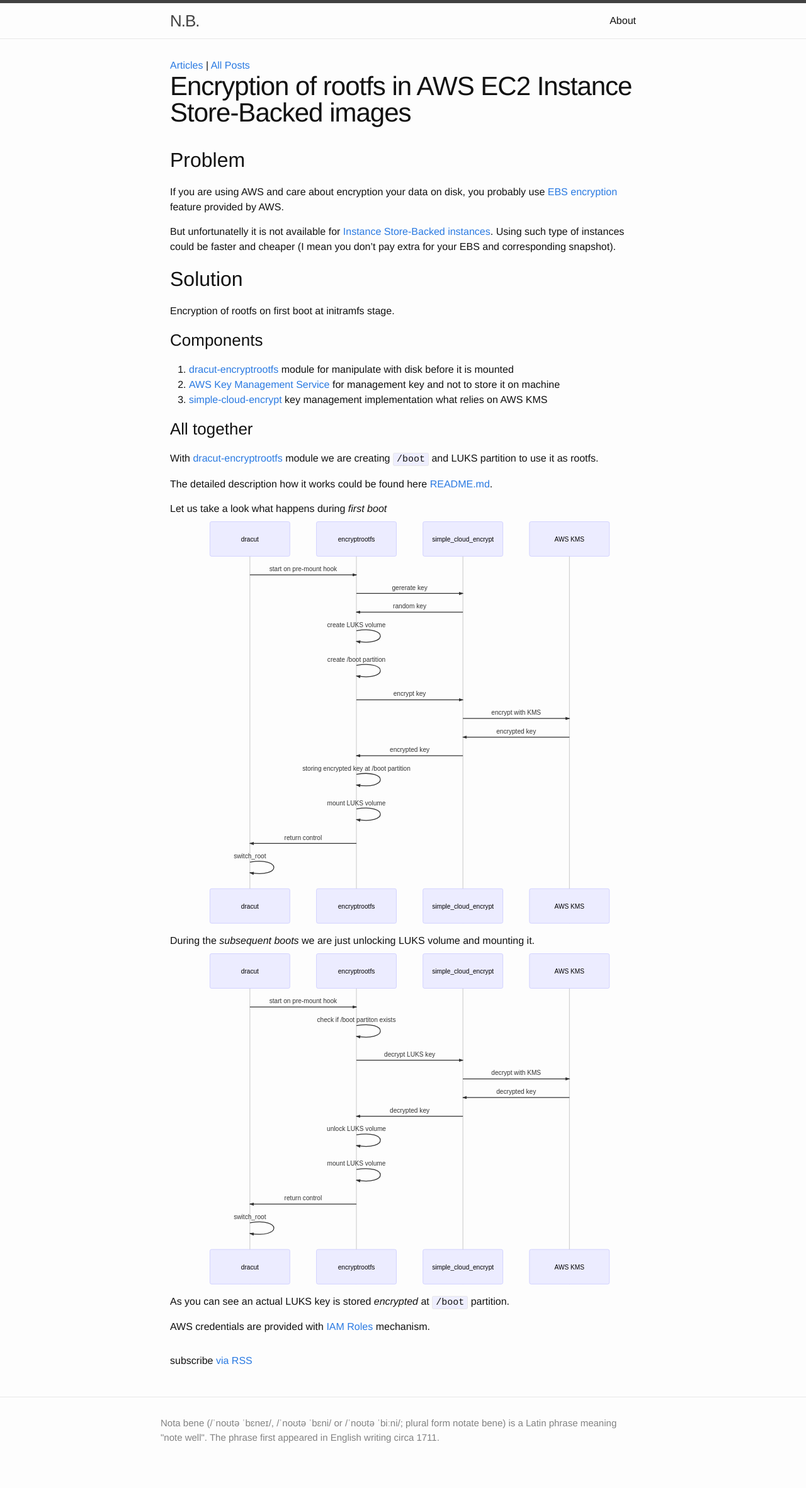
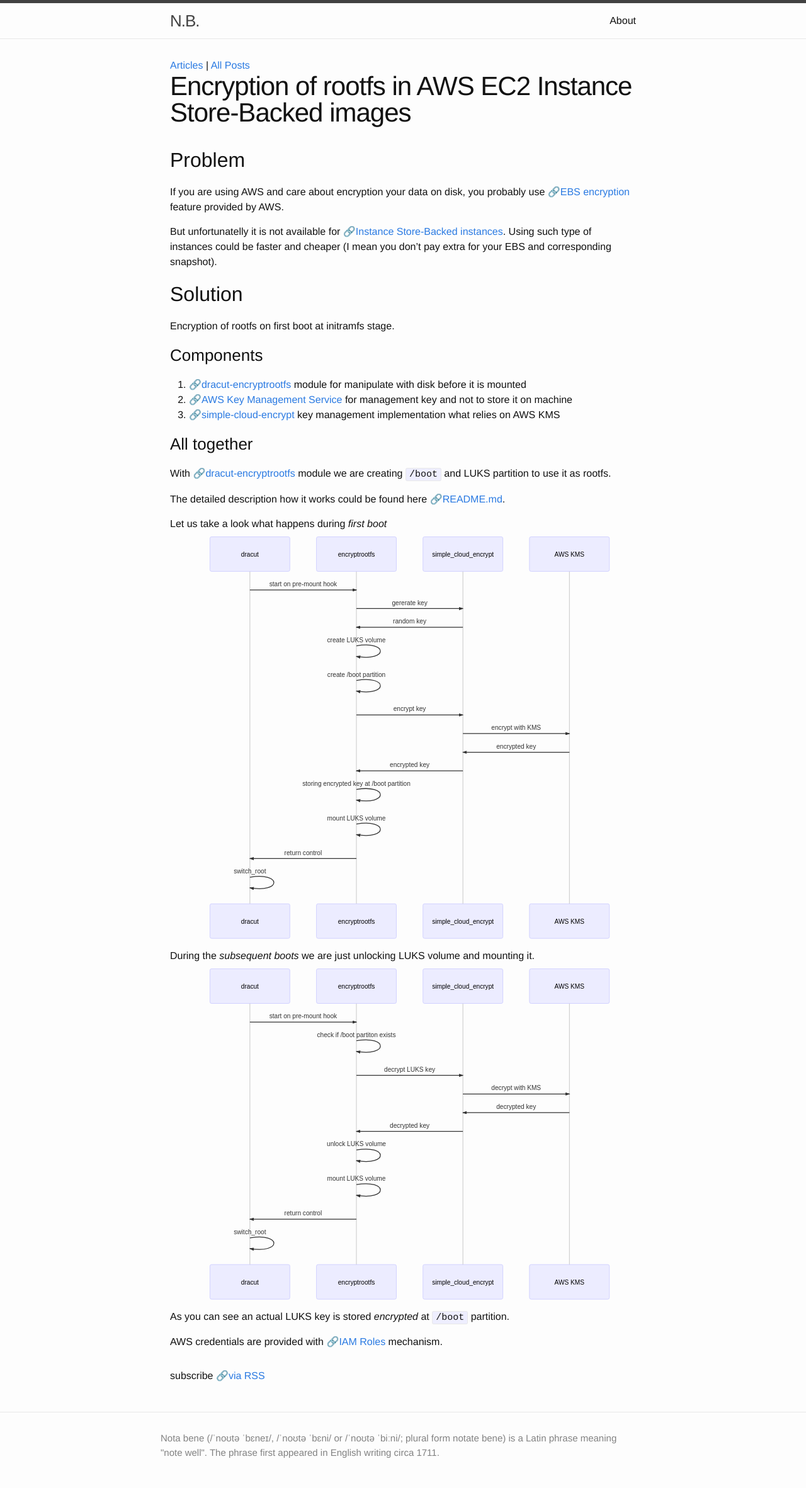
Before and after one commit to zaletniy/zaletniy.github.io, a Jekyll site: the page built from index.html, in a window 1280 px wide. Shown: the whole page at 63% size. Built offline with Jekyll 4.4.1, drawn with Linux system fonts in a browser that asks for light colours; comment, search, counter and statistics services are not loaded; before the commit the page ends 2339 px from its top, so only the background shows below that.

Commit message:
Added styling to inline links

```diff
--- a/_sass/_base.scss
+++ b/_sass/_base.scss
@@ -108,7 +108,7 @@
     }
 }
 
-.home a, .site-title, .page-link, .post-link {
+.home > a, .site-title, .page-link, .post-link {
     &:before {
         content: "";
     }
```
